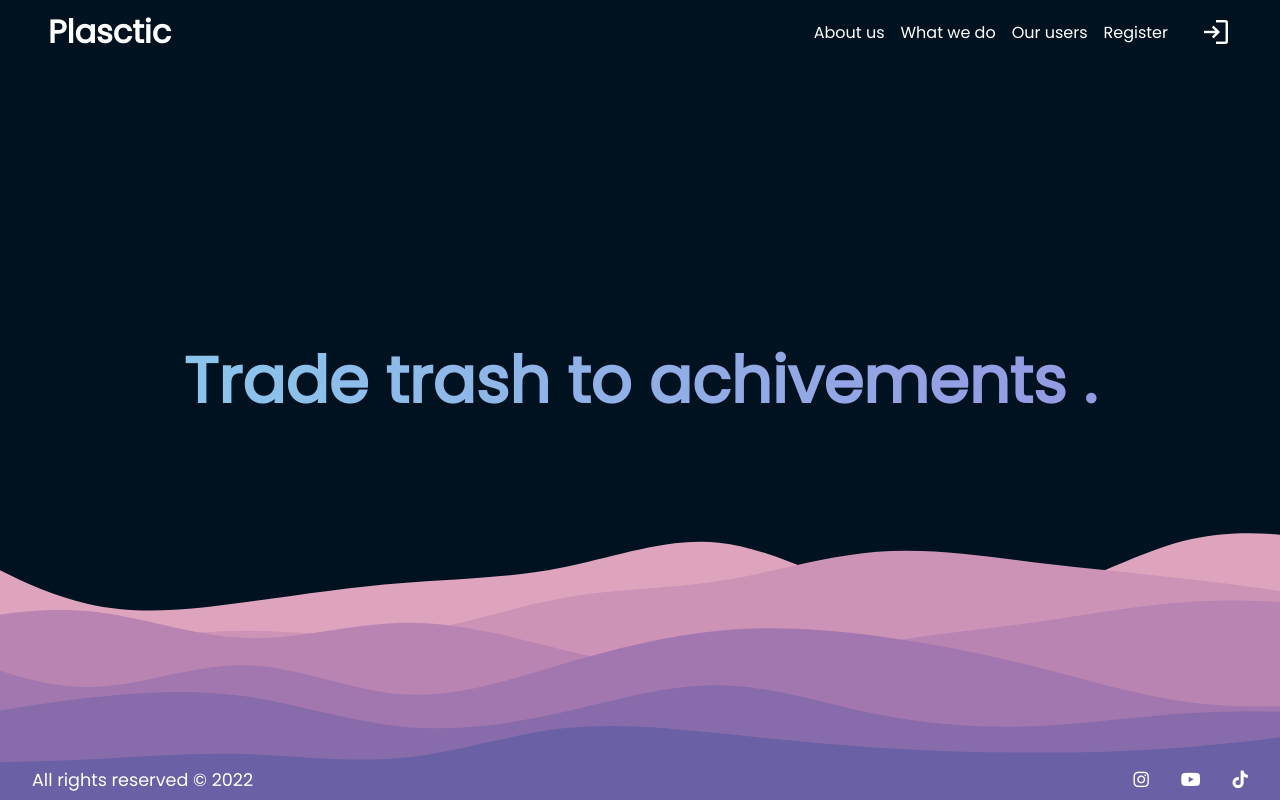
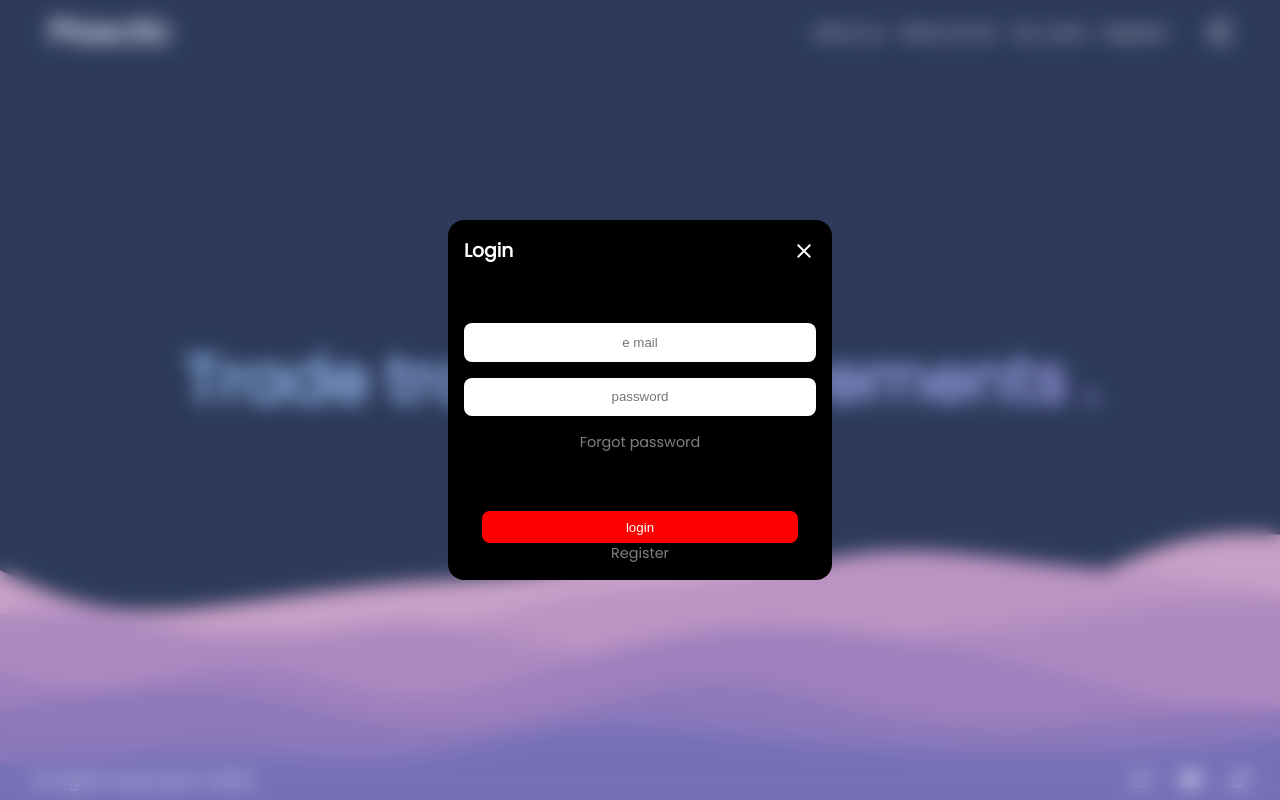
Before and after one commit to MauroMontan/ocean-frontend-app, a Vue app: page / in a window 1280 px wide. Built offline with nearby package versions, Linux system fonts and the light colour scheme.

Commit message:
adding login modal

```diff
--- a/src/App.vue
+++ b/src/App.vue
@@ -2,9 +2,11 @@
 import MainLayout from './components/MainLayout.vue';
 import Appbar from "./components/Appbar.vue";
 import CustomFooter from "./components/footer.vue";
+import LoginModal from './components/LoginModal.vue'
 </script>
 
 <template>
+    <LoginModal v-show="true" />
     <MainLayout>
         <template v-slot:appbar>
             <Appbar />
@@ -31,9 +33,9 @@ import CustomFooter from "./components/footer.vue";
     -webkit-font-smoothing: antialiased;
     -moz-osx-font-smoothing: grayscale;
     background-color: black;
-    background-image:url("./assets/background.svg");
+    background-image: url("./assets/background.svg");
     background-position: center;
     background-repeat: no-repeat;
-    background-size:cover;
+    background-size: cover;
 }
 </style>
--- /dev/null
+++ b/src/components/LoginModal.vue
@@ -0,0 +1,92 @@
+<script setup lang="ts" >
+import Overlay from './overlay.vue';</script>
+
+<template>
+    <Overlay>
+        <div class="login-modal">
+            <div class="toolbar">
+                <h3>Login</h3> <button class="close-button material-symbols-outlined">close</button>
+            </div>
+            <div class="form">
+                <input type="text" placeholder="e mail">
+                <input type="text" placeholder="password">
+                <i>Forgot password</i>
+            </div>
+            <div class="actions">
+                <button>login</button>
+            </div>
+            <i>Register</i>
+        </div>
+    </Overlay>
+</template>
+
+<style scoped>
+.login-modal {
+    background-color: black;
+    width: 30%;
+    height: 45vh;
+    border-radius: 1rem;
+    padding: 1rem;
+    display: flex;
+    justify-content: space-around;
+    text-align: center;
+    flex-direction: column;
+}
+
+.toolbar {
+    display: flex;
+    align-items: center;
+    justify-content: space-between;
+}
+
+i {
+    color: grey;
+    font-style: normal;
+    font-size:0.9rem;
+    cursor: pointer;
+}
+
+.login-modal .form {
+    display: flex;
+    height: 100%;
+    gap: 1rem;
+    flex-direction: column;
+    justify-content: center;
+}
+
+.actions {
+    display: flex;
+    align-items: center;
+    justify-content: center;
+}
+
+.close-button {
+    background-color: transparent;
+    outline: none;
+    border: none;
+    cursor: pointer;
+}
+
+.close-button:hover {
+    color: tomato;
+    font-weight: bold;
+}
+
+.actions button {
+    background-color: red;
+    border-radius: 0.5rem;
+    height: 2rem;
+    width: 90%;
+    outline: none;
+    border: none;
+    cursor: pointer;
+}
+
+input {
+    height: 2.4rem;
+    outline: none;
+    border-radius: 0.5rem;
+    border: none;
+    text-align: center;
+}
+</style>
--- /dev/null
+++ b/src/components/overlay.vue
@@ -0,0 +1,22 @@
+<script setup lang="ts" ></script>
+
+<template>
+    <div class="overlay">
+        <slot />
+    </div>
+</template>
+
+<style scoped>
+.overlay {
+    height: 100vh;
+    width: 100%;
+    z-index: 5;
+    position: fixed;
+    display: flex;
+    align-items: center;
+    justify-content: center;
+    background-color:rgb(149, 153, 226,0.3);
+    backdrop-filter: blur(0.6rem);
+
+}
+</style>
--- a/src/router.ts
+++ b/src/router.ts
@@ -5,6 +5,12 @@ const routes = [
         path: "/",
         name: "home",
         component: () => import("./views/home_view.vue"),
+    },
+
+    {
+        path: "/about",
+        name: "About",
+        component: () => import("./views/About.vue"),
     },
 ];
 
```
